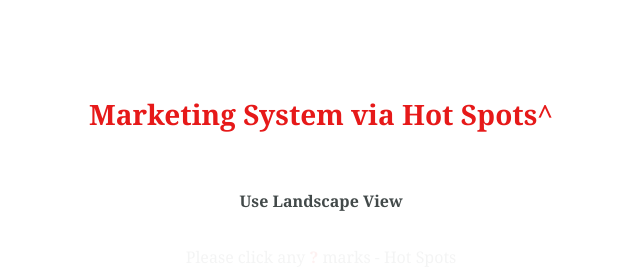
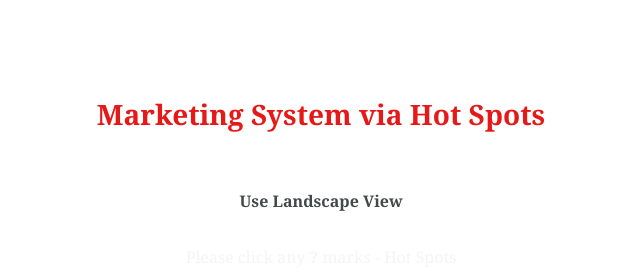
Before and after one commit to CoolPravat/MKT-Sys, a plain HTML site: page index.html in a window 1280 px wide. Shown: the top 279 px of the page, without its empty margins (319-959 px from the left). Drawn offline with Linux system fonts and the light colour scheme.

Commit message:
Update index.html

```diff
--- a/index.html
+++ b/index.html
@@ -27,7 +27,7 @@ border-bottom: 4px solid #6F8FAF;
 display: block;
 margin-left: auto;
 margin-right: auto;
-}</style><script role="script" id="twine-user-script" type="text/twine-javascript"></script><tw-passagedata pid="1" name="Untitled Passage" tags="" position="400,200" size="100,100">###(align:&quot;=&gt;&lt;=&quot;)+(box:&quot;X&quot;)[(text-colour:red)[&#39;&#39;Marketing System via Hot Spots^&#39;&#39;]]
+}</style><script role="script" id="twine-user-script" type="text/twine-javascript"></script><tw-passagedata pid="1" name="Untitled Passage" tags="" position="400,200" size="100,100">###(align:&quot;=&gt;&lt;=&quot;)+(box:&quot;X&quot;)[(text-colour:red)[&#39;&#39;Marketing System via Hot Spots&#39;&#39;]]
 {(align:&quot;=&gt;&lt;=&quot;)+(box:&quot;X&quot;)[&#39;&#39;Use Landscape View&#39;&#39;]
 (align:&quot;=&gt;&lt;=&quot;)+(box:&quot;X&quot;)[(text-style:&quot;fade-in-out&quot;)[Please click any &#39;&#39;(text-colour:red)[?]&#39;&#39; marks - Hot Spots]]
 (align:&quot;=&gt;&lt;=&quot;)+(box:&quot;X&quot;)[&lt;iframe src=&quot;https://app.Lumi.education/api/v1/run/OWKhGG/embed&quot; width=&quot;500&quot; height=&quot;320&quot; frameborder=&quot;0&quot; allowfullscreen=&quot;allowfullscreen&quot; allow=&quot;geolocation *; microphone *; camera *; midi *; encrypted-media *&quot;&gt;&lt;/iframe&gt;&lt;script src=&quot;https://app.Lumi.education/api/v1/h5p/core/js/h5p-resizer.js&quot; charset=&quot;UTF-8&quot; /&gt;]}
```
